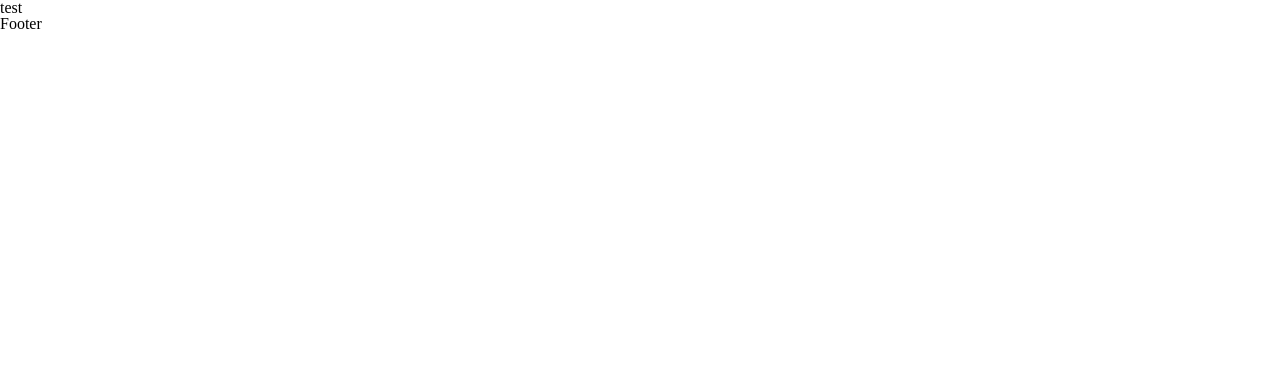
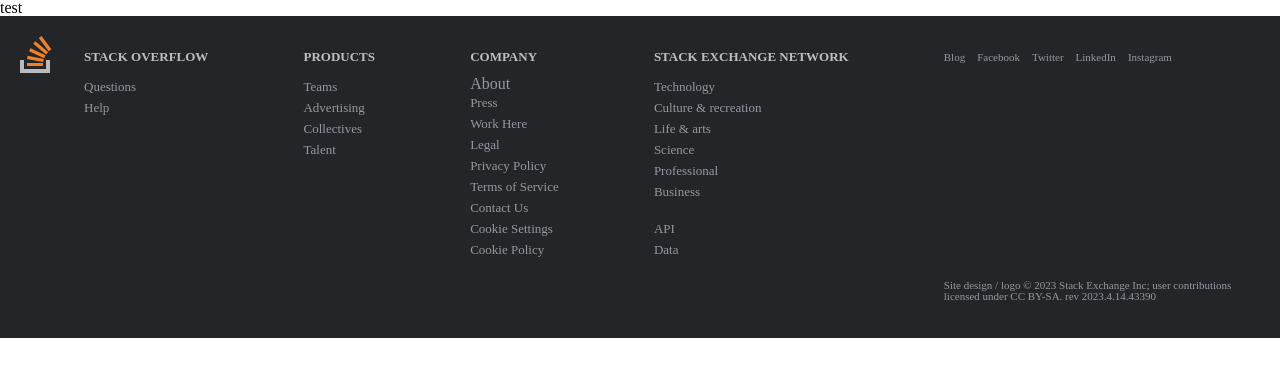
Before and after one commit to codestates-seb/seb43_pre_030, a React (Create React App) app in the folder client/: page / in a window 1280 px wide. Shown: the top 376 px of the page. Built offline with nearby package versions, Linux system fonts and the light colour scheme.

Commit message:
Footer.jsx 추가

```diff
--- a/client/src/layouts/Footer.jsx
+++ b/client/src/layouts/Footer.jsx
@@ -1,7 +1,230 @@
-import React from "react";
+import styled from 'styled-components';
+
+const FooterEl = styled.footer`
+  background-color: hsl(210, 8%, 15%);            // 홈페이지 꺼 따라함
+  color: hsl(210, 8%, 60%);                       // 홈페이지 꺼 따라함
+  .footerFrame {
+    position: relative;
+    max-width: 79rem;
+    height: 20.125rem;
+    margin: 0 auto;
+    padding: 2rem 0.75rem 0.75rem 0.75rem;
+    box-sizing: border-box;
+    display: flex;
+    .footerLogo {
+      flex: 0 0 4rem;
+      margin: -0.75rem 0 2.25rem 0;
+    }
+    .footerNav {
+      display: flex;
+      flex: 2 1 auto;
+      flex-wrap: wrap;
+      .navContents {
+        box-sizing: border-box;
+        flex: 1 0 auto;
+        padding:0 0.75rem 1.5rem 0;
+        .titleNavFt {
+          margin-bottom: 0.75rem;
+        }
+        .navTitle a {
+          text-transform: uppercase;               //대문자로
+          font-weight: bold;
+          margin-bottom: var(--su12);
+          color: hsl(210,8%,75%);
+          font-size: 0.8125rem;
+          line-height: var(--lh-md);
+
+        }
+        .navList a {
+          color: hsl(210, 8%, 60%);                // 홈페이지 꺼 따라함
+          padding: 0.125rem 0;
+          display: inline-block;
+          vertical-align: top;
+          font-size: 0.8125rem;
+          padding: 0.25rem 0;
+        }
+      }
+    }
+    .copyright {
+      flex: 1 1 9.375rem;
+      display: flex;
+      flex-direction: column;
+      .listCopy {
+        display: flex;
+        li + li {
+          margin-left: 0.75rem;
+        }
+        .linkCopy {
+          color: hsl(210, 8%, 60%);                // 홈페이지 꺼 따라함
+          padding: 0.25rem 0;
+          display: inline-block;
+          vertical-align: top;
+          font-size: 0.6875rem;
+        }
+      }
+      p {
+        margin: auto 0 1.5rem;
+        font-size: 0.6875rem;                       //두줄로 보이기위해서..
+      }
+    }
+  }
+  .navList a:hover {
+    color: red;
+  }
+  .fCAjcR .footerFrame .footerNav .navContents .navList a:hover{
+    color: red;
+  }
+  .navTitle{
+    padding: 0 0 0.75rem 0;
+  }
+  .mt16{
+    margin-top: 1rem;
+  }
+`;
 
 function Footer() {
-  return <div>Footer</div>;
+  return (
+    <FooterEl>
+      <div className="footerFrame">
+        <div className="footerLogo">
+          <a href="#none" aria-label="Stack Overflow">
+            <svg aria-hidden="true" width="32" height="37" viewBox="0 0 32 37">
+              <path d="M26 33v-9h4v13H0V24h4v9h22Z" fill="#BCBBBB" />
+              <path d="m21.5 0-2.7 2 9.9 13.3 2.7-2L21.5 0ZM26 18.4 13.3 7.8l2.1-2.5 12.7 10.6-2.1 2.5ZM9.1 15.2l15 7 1.4-3-15-7-1.4 3Zm14 10.79.68-2.95-16.1-3.35L7 23l16.1 2.99ZM23 30H7v-3h16v3Z" fill="#F48024"/>
+            </svg>
+          </a>
+        </div>
+        <nav className="footerNav">
+          <div className="navContents">
+            <h5 className="navTitle">
+              <a href="#none">Stack Overflow</a>
+            </h5>
+            <ul className="navList">
+              <li>
+                <a href="#none">Questions</a>
+              </li>
+              <li>
+                <a href="#none">Help</a>
+              </li>
+            </ul>
+          </div>
+          <div className="navContents">
+            <h5 className="navTitle">
+              <a href="#none">Products</a>
+            </h5>
+            <ul className="navList">
+              <li>
+                <a href="#none" className="js-gps-track -link">Teams</a>
+              </li>
+              <li>
+                <a href="#none" className="js-gps-track -link">Advertising</a>
+              </li>
+              <li>
+                <a href="#none" className="js-gps-track -link">Collectives</a>
+              </li>
+              <li>
+                <a href="#none" className="js-gps-track -link">Talent</a>
+              </li>
+            </ul>
+          </div>
+          <div className="navContents">
+            <h5 className="navTitle">
+              <a href="#none">Company</a>
+            </h5>
+            <ul className="navList">
+              <li>
+                <span href="#none">About</span>
+              </li>
+              <li>
+                <a href="#none">Press</a>
+              </li>
+              <li>
+                <a href="#none">Work Here</a>
+              </li>
+              <li>
+                <a href="#none">Legal</a>
+              </li>
+              <li>
+                <a href="#none">Privacy Policy</a>
+              </li>
+              <li>
+                <a href="#none">Terms of Service</a>
+              </li>
+              <li>
+                <a href="#none">Contact Us</a>
+              </li>
+              <li>
+                <a href="#none">Cookie Settings</a>
+              </li>
+              <li>
+                <a href="#none">Cookie Policy</a>
+              </li>
+            </ul>
+          </div>
+          <div className="navContents site-footer--categories-nav">
+            <div>
+              <h5 className="navTitle">
+                <a href="#none">Stack Exchange Network</a>
+              </h5>
+              <ul className="navList">
+                <li>
+                  <a href="#none">Technology</a>
+                </li>
+                <li>
+                  <a href="#none">Culture &amp; recreation</a>
+                </li>
+                <li>
+                  <a href="#none">Life &amp; arts</a>
+                </li>
+                <li>
+                  <a href="#none">Science</a>
+                </li>
+                <li>
+                  <a href="#none">Professional</a>
+                </li>
+                <li>
+                  <a href="#none">Business</a>
+                </li>
+                <li className='mt16'>
+                  <a href="#none" >API</a>
+                </li>
+                <li>
+                  <a href="#none">Data</a>
+                </li>
+              </ul>
+            </div>
+          </div>
+        </nav>
+        <div className="copyright">
+          <ul className="listCopy">
+            <li>
+              <a className="linkCopy" href="https://stackoverflow.blog?blb=1">Blog</a>
+            </li>
+            <li>
+              <a className="linkCopy" href="https://www.facebook.com/officialstackoverflow/">Facebook</a>
+            </li>
+            <li>
+              <a className="linkCopy" href="https://twitter.com/stackoverflow">Twitter</a>
+            </li>
+            <li>
+              <a className="linkCopy" href="https://linkedin.com/company/stack-overflow">LinkedIn</a>
+            </li>
+            <li>
+              <a className="linkCopy" href="https://www.instagram.com/thestackoverflow">Instagram</a>
+            </li>
+          </ul>
+          <p>
+            Site design / logo © 2023 Stack Exchange Inc; user contributions
+            licensed under{' '}
+            <span>
+              <a href="https://stackoverflow.com/help/licensing">CC BY-SA</a>
+            </span>
+            . <span>rev 2023.4.14.43390</span>
+          </p>
+        </div>
+      </div>
+    </FooterEl>
+  );
 }
 
 export default Footer;
```
